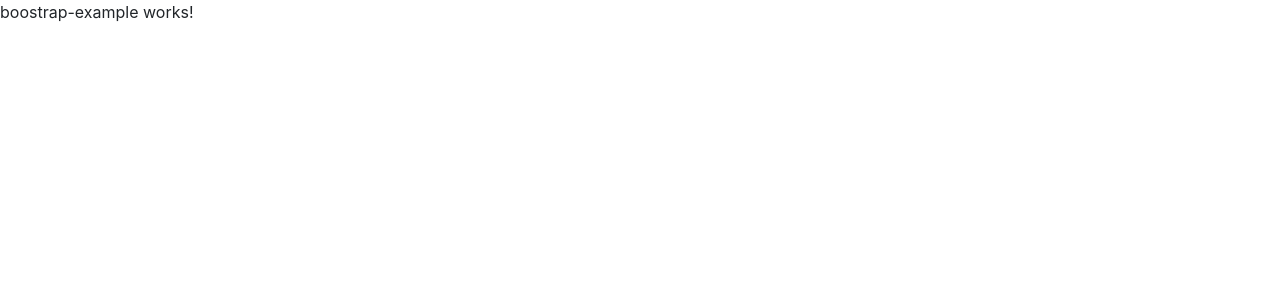
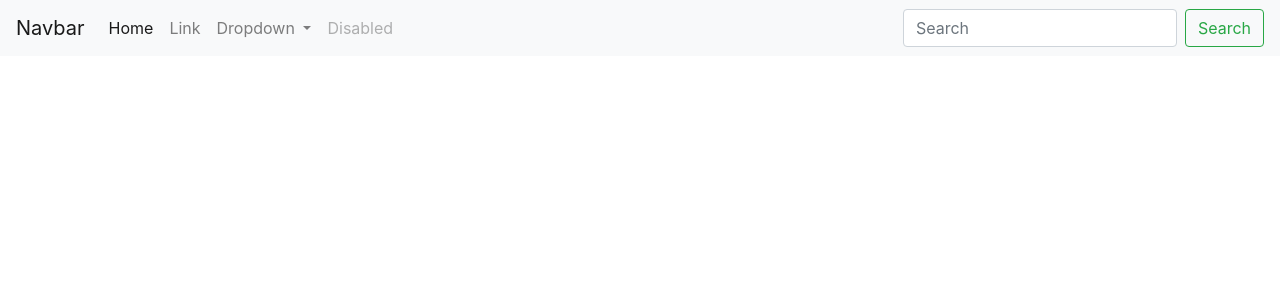
Before and after one commit to diego40g/first-Angular, an Angular app in the folder Curso_LaWebEmpiezaAqui/AngularConcepts/005_boostrap/: page / in a window 1280 px wide. Shown: the top 300 px of the page. Built offline with nearby package versions, Linux system fonts and the light colour scheme.

Commit message:
implent a navbar component who use boostrap

```diff
--- a/Curso_LaWebEmpiezaAqui/AngularConcepts/005_boostrap/src/app/boostrap-example/boostrap-example.component.html
+++ b/Curso_LaWebEmpiezaAqui/AngularConcepts/005_boostrap/src/app/boostrap-example/boostrap-example.component.html
@@ -1 +1,35 @@
-<p>boostrap-example works!</p>
+<nav class="navbar navbar-expand-lg navbar-light bg-light">
+  <a class="navbar-brand" href="#">Navbar</a>
+  <button class="navbar-toggler" type="button" data-toggle="collapse" data-target="#navbarSupportedContent" aria-controls="navbarSupportedContent" aria-expanded="false" aria-label="Toggle navigation">
+    <span class="navbar-toggler-icon"></span>
+  </button>
+
+  <div class="collapse navbar-collapse" id="navbarSupportedContent">
+    <ul class="navbar-nav mr-auto">
+      <li class="nav-item active">
+        <a class="nav-link" href="#">Home <span class="sr-only">(current)</span></a>
+      </li>
+      <li class="nav-item">
+        <a class="nav-link" href="#">Link</a>
+      </li>
+      <li class="nav-item dropdown">
+        <a class="nav-link dropdown-toggle" href="#" id="navbarDropdown" role="button" data-toggle="dropdown" aria-haspopup="true" aria-expanded="false">
+          Dropdown
+        </a>
+        <div class="dropdown-menu" aria-labelledby="navbarDropdown">
+          <a class="dropdown-item" href="#">Action</a>
+          <a class="dropdown-item" href="#">Another action</a>
+          <div class="dropdown-divider"></div>
+          <a class="dropdown-item" href="#">Something else here</a>
+        </div>
+      </li>
+      <li class="nav-item">
+        <a class="nav-link disabled" href="#" tabindex="-1" aria-disabled="true">Disabled</a>
+      </li>
+    </ul>
+    <form class="form-inline my-2 my-lg-0">
+      <input class="form-control mr-sm-2" type="search" placeholder="Search" aria-label="Search">
+      <button class="btn btn-outline-success my-2 my-sm-0" type="submit">Search</button>
+    </form>
+  </div>
+</nav>
```
